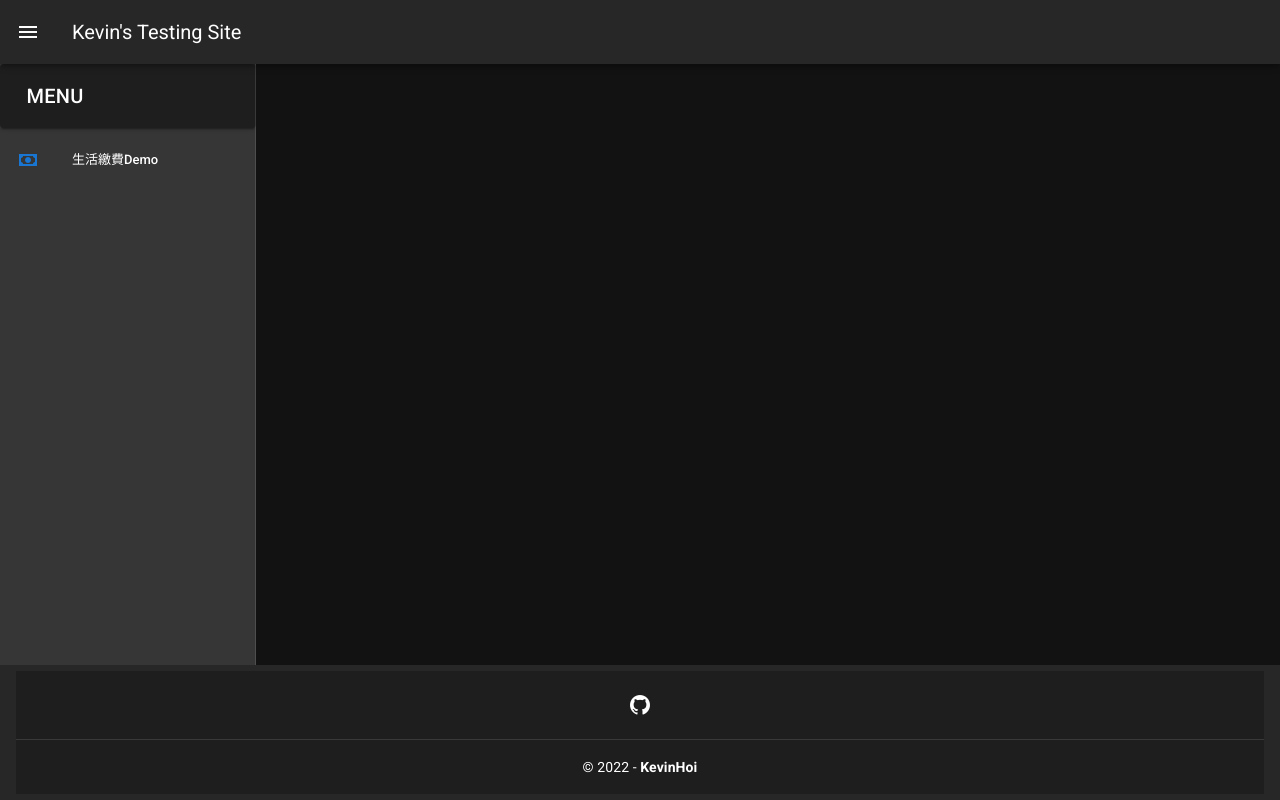
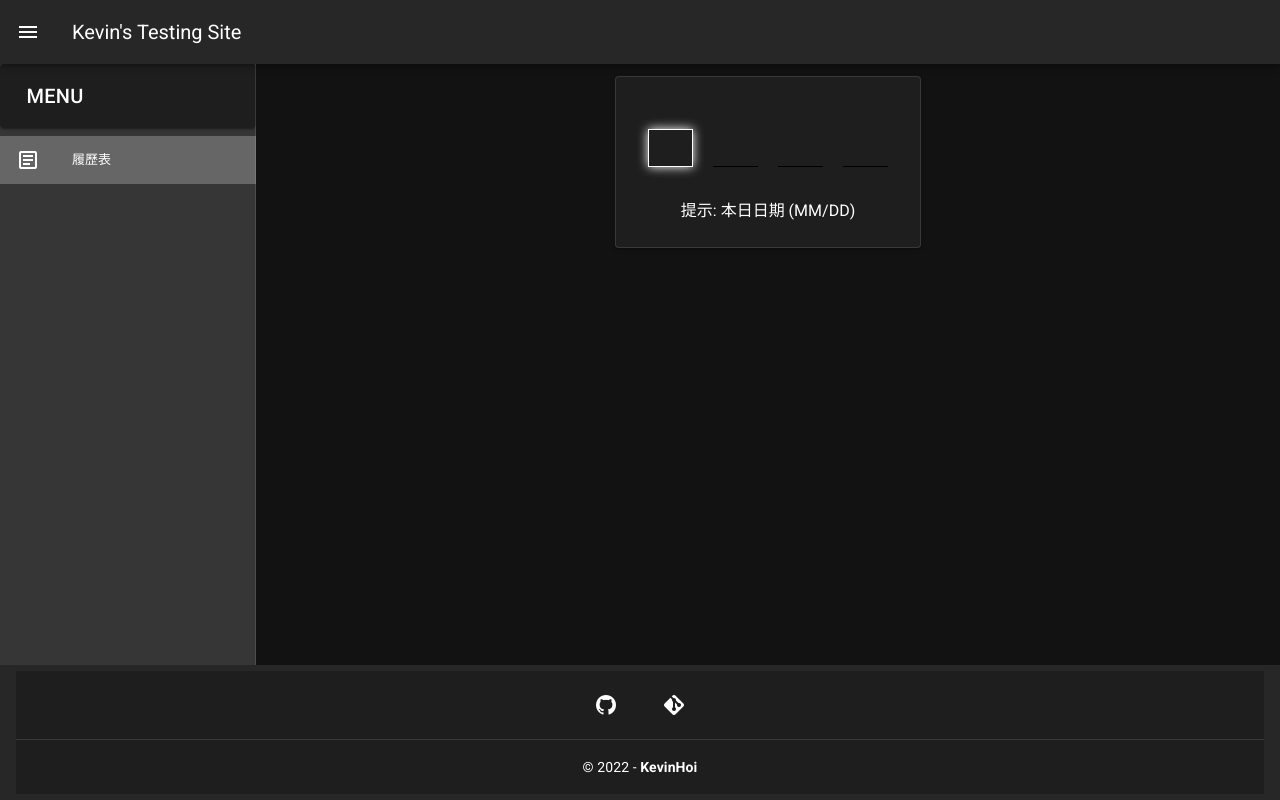
Before and after one commit to KevinHoi128/KevinHoi128.github.io, a Nuxt app: page /resume in a window 1280 px wide. Built offline with nearby package versions, Linux system fonts and the light colour scheme.

Commit message:
add verify code component and loading

```diff
--- /dev/null
+++ b/components/forms/verifyInputField.vue
@@ -0,0 +1,133 @@
+<template>
+  <v-row justify="center" class="mb-2 mx-2">
+    <v-col cols="auto">
+      <div class="captcha">
+        <input
+          v-for="(c, index) in ct"
+          :key="index"
+          ref="input"
+          v-model="ct[index]"
+          :style="{ borderBottomColor: index <= cIndex ? '#fff' : '#000' }"
+          :disabled="loading"
+          @input="
+            (e) => {
+              onInput(e.target.value, index)
+            }
+          "
+          @keydown.delete="
+            (e) => {
+              onKeydown(e.target.value, index)
+            }
+          "
+          @focus="onFocus"
+        />
+      </div>
+    </v-col>
+  </v-row>
+</template>
+
+<script>
+export default {
+  data() {
+    return {
+      ct: ['', '', '', ''],
+      loading: false,
+    }
+  },
+  computed: {
+    ctSize() {
+      return this.ct.length
+    },
+    cIndex() {
+      let i = this.ct.findIndex((item) => item === '')
+      i = (i + this.ctSize) % this.ctSize
+      return i
+    },
+    lastCode() {
+      return this.ct[this.ctSize - 1]
+    },
+  },
+  watch: {
+    cIndex() {
+      this.resetCaret()
+    },
+    lastCode(val) {
+      if (val) {
+        this.$refs.input[this.ctSize - 1].blur()
+        this.emitCaptcha()
+      }
+    },
+  },
+  mounted() {
+    this.resetCaret()
+  },
+  methods: {
+    onInput(val, index) {
+      val = val.replace(/\s/g, '')
+      if (index === this.ctSize - 1) {
+        this.ct[this.ctSize - 1] = val[0]
+      } else if (val.length > 1) {
+        let i = index
+        for (i = index; i < this.ctSize && i - index < val.length; i++) {
+          this.ct[i] = val[i]
+        }
+        this.resetCaret()
+      }
+    },
+    resetCaret() {
+      this.$refs.input[this.ctSize - 1].focus()
+    },
+    onFocus() {
+      let index = this.ct.findIndex((item) => item === '')
+      index = (index + this.ctSize) % this.ctSize
+      this.$refs.input[index].focus()
+    },
+    onKeydown(val, index) {
+      if (val === '') {
+        if (index > 0) {
+          this.ct[index - 1] = ''
+          this.$refs.input[index - 1].focus()
+        }
+      }
+    },
+    emitCaptcha() {
+      this.$emit('emitCode', this.ct.join(''))
+    },
+
+    reset() {
+      this.ct = this.ct.map((item) => '')
+      this.resetCaret()
+    },
+  },
+}
+</script>
+
+<style scoped>
+.captcha {
+  display: flex;
+  justify-content: center;
+  margin-top: 40px;
+}
+input {
+  margin-right: 20px;
+  width: 45px;
+  text-align: center;
+  border: none;
+  border-bottom: 1px solid #eee;
+  color: white;
+  /* outline: none; */
+  font-size: 24px;
+}
+input:last-of-type {
+  margin-right: 0;
+}
+input:focus {
+  outline: none !important;
+  border: 1px solid #fff;
+  box-shadow: 0 0 10px #fff;
+}
+/* input:disabled {
+  color: #000;
+  background-color: #fff;
+} */
+</style>
--- a/layouts/default.vue
+++ b/layouts/default.vue
@@ -7,10 +7,10 @@
         </v-card-title>
       </v-card>
       <v-list dense>
-        <v-list-item
+        <!-- <v-list-item
           link
           to="/livingExpensesDemo"
-          aria-label="Press enter to Accessibility Web"
+          aria-label="Live expense demo"
           tabindex="0"
         >
           <v-list-item-action>
@@ -18,6 +18,14 @@
           </v-list-item-action>
           <v-list-item-content>
             <v-list-item-title>生活繳費Demo</v-list-item-title>
+          </v-list-item-content>
+        </v-list-item> -->
+        <v-list-item link to="/resume" aria-label="Resume" tabindex="1">
+          <v-list-item-action>
+            <v-icon color="white darken-2">mdi-text-box-outline</v-icon>
+          </v-list-item-action>
+          <v-list-item-content>
+            <v-list-item-title>履歷表</v-list-item-title>
           </v-list-item-content>
         </v-list-item>
       </v-list>
@@ -77,7 +85,10 @@ export default {
   data: () => ({
     drawer: null,
     darkMode: true,
-    soms: [{ icon: 'mdi-github', href: 'https://github.com/KevinHoi128' }],
+    soms: [
+      { icon: 'mdi-github', href: 'https://github.com/KevinHoi128' },
+      { icon: 'mdi-git', href: 'https://gitee.com/kh128' },
+    ],
   }),
   watch: {
     darkMode() {
--- a/nuxt.config.js
+++ b/nuxt.config.js
@@ -1,11 +1,11 @@
 import colors from 'vuetify/es5/util/colors'
 
-const routerBase = process.env.DEPLOY_ENV === "GH_PAGES" ? {
-  router: {
-    base: '/KevinHoi128.github.io'
-  }
+// const routerBase = process.env.DEPLOY_ENV === "GH_PAGES" ? {
+//   router: {
+//     base: '/KevinHoi128.github.io'
+//   }
 
-} : {}
+// } : {}
 
 export default {
   // Disable server-side rendering: https://go.nuxtjs.dev/ssr-mode
@@ -16,8 +16,8 @@ export default {
 
   // Global page headers: https://go.nuxtjs.dev/config-head
   head: {
-    titleTemplate: '%s - kwebsite',
-    title: 'kwebsite',
+    titleTemplate: '%s - K-Website',
+    title: 'Hi',
     htmlAttrs: {
       lang: 'en'
     },
@@ -83,6 +83,9 @@ export default {
   build: {
   },
 
-  ...routerBase
+  // ...routerBase
+  // router: {
+  //   base: '/KevinHoi128.github.io/'
+  // }
 
 }
--- a/pages/index.vue
+++ b/pages/index.vue
@@ -1,18 +1,22 @@
 <template>
   <v-main>
     <v-container fluid>
-      <v-col cols="12">
-        <v-row justify="center">
-          <!-- <h2>網站仍在建設中，或者先看看簡歷?1</h2> -->
-        </v-row>
-        <!-- <v-row justify="center">
+      <!-- <v-col cols="12"> -->
+      <v-row justify="center">
+        <v-col cols="auto"> </v-col>
+      </v-row>
+      <!-- <h2>網站仍在建設中，或者先看看簡歷?</h2> -->
+
+      <!-- <v-row justify="center">
           <v-btn link to="/Resume">Resume</v-btn>
         </v-row> -->
-      </v-col>
+      <!-- </v-col> -->
     </v-container>
   </v-main>
 </template>
 
 <script>
-export default {}
 </script>
+
+<style scoped>
+</style>
--- /dev/null
+++ b/pages/resume.vue
@@ -0,0 +1,124 @@
+<template>
+  <v-main>
+    <v-container fill-height fluid>
+      <v-row v-if="!isCorrectPassword" justify="center" align="center">
+        <v-card elevation="2" outlined>
+          <v-col cols="auto">
+            <verify-input-field ref="verifyField" @emitCode="checkPassword" />
+
+            <v-col cols="auto" class="text-center">
+              提示: 本日日期 (MM/DD)
+            </v-col>
+            <!-- <v-col cols="auto">
+              <v-btn color="primary" elevation="5" large @click="checkPassword"
+                >確認</v-btn
+              >
+            </v-col> -->
+          </v-col>
+        </v-card>
+      </v-row>
+      <v-row v-if="isCorrectPassword" justify="center" align="center">
+        <v-col cols="auto"> ABC </v-col>
+      </v-row>
+
+      <v-snackbar
+        v-model="snackbarPopupSuccess"
+        color="primary"
+        outlined
+        multi-line
+        text
+        :timeout="timeout"
+      >
+        {{ `密碼正確` }}
+        <template #action="{ attrs }">
+          <v-btn
+            color="green"
+            text
+            v-bind="attrs"
+            @click="snackbarPopupSuccess = false"
+          >
+            Close
+          </v-btn>
+        </template>
+      </v-snackbar>
+
+      <v-snackbar
+        v-model="snackbarPopupFailure"
+        color="red"
+        text
+        outlined
+        :timeout="timeout"
+      >
+        {{ `密碼錯誤` }}
+        <template #action="{ attrs }">
+          <v-btn
+            color="white"
+            text
+            v-bind="attrs"
+            @click="snackbarPopupFailure = false"
+          >
+            Close
+          </v-btn>
+        </template>
+      </v-snackbar>
+
+      <v-overlay :opacity="0.8" :value="overlay">
+        <v-progress-circular indeterminate size="64">
+          Loading...
+        </v-progress-circular>
+      </v-overlay>
+    </v-container>
+  </v-main>
+</template>
+
+<script>
+import verifyInputField from '@/components/forms/verifyInputField'
+export default {
+  components: {
+    verifyInputField,
+  },
+  data() {
+    return {
+      inputPassword: '',
+      password: '',
+      isCorrectPassword: false,
+      timeout: 2000,
+      snackbarPopupSuccess: false,
+      snackbarPopupFailure: false,
+      overlay: false,
+    }
+  },
+
+  created() {
+    this.isCorrectPassword = false
+    const date = new Date()
+    const day = String(date.getDate()).padStart(2, '0')
+    const month = String(date.getMonth() + 1).padStart(2, '0')
+    this.password = `${month}${day}`
+  },
+
+  methods: {
+    checkPassword(code) {
+      if (code === this.password) {
+        this.overlay = true
+        setTimeout(() => {
+          this.$nextTick(() => {
+            this.overlay = false
+            this.isCorrectPassword = true
+            this.snackbarPopupSuccess = true
+          })
+        }, 800)
+      } else {
+        this.overlay = true
+        setTimeout(() => {
+          this.$nextTick(() => {
+            this.overlay = false
+            this.$refs.verifyField.reset()
+            this.snackbarPopupFailure = true
+          })
+        }, 800)
+      }
+    },
+  },
+}
+</script>
```
